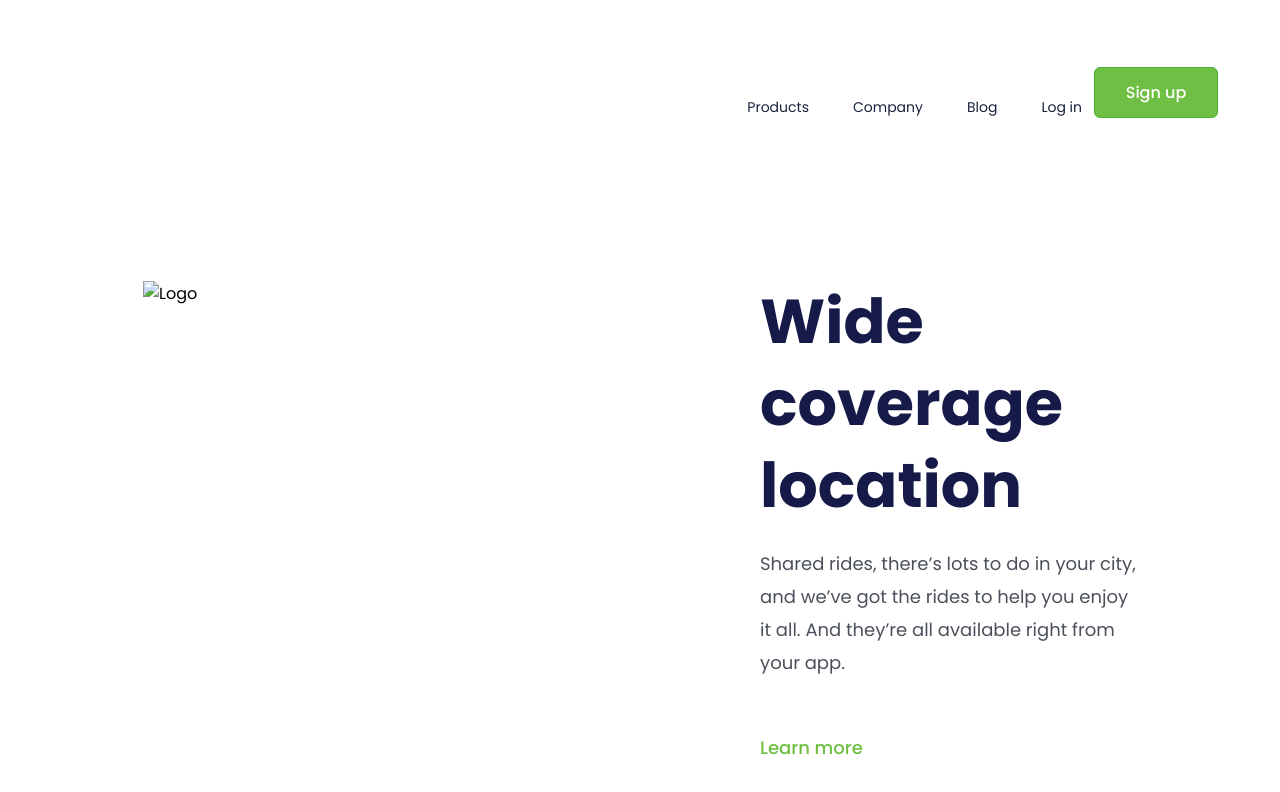
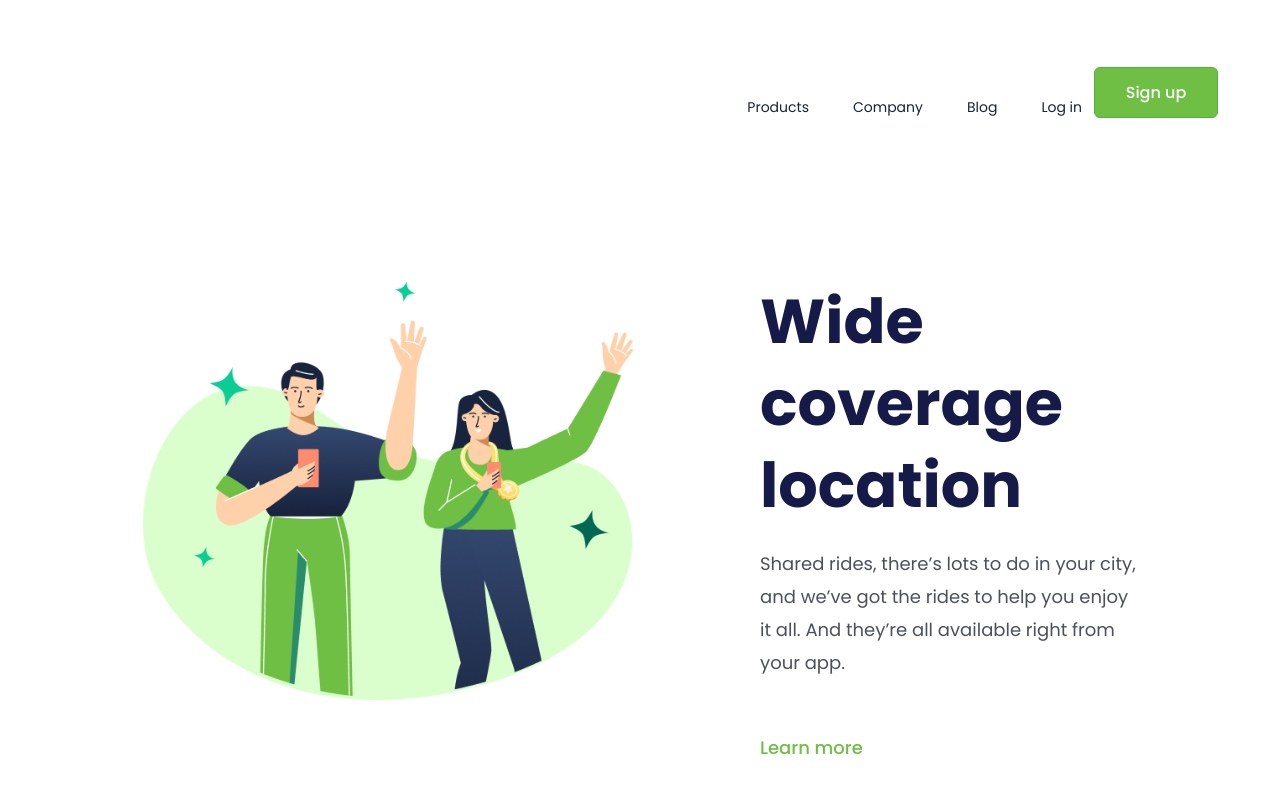
Before and after one commit to Lary261/wide-coverage-location, a plain HTML site: page index.html in a window 1280 px wide. Drawn offline with Linux system fonts and the light colour scheme; the site is published under a folder, as on GitHub Pages, so addresses that start at the root find nothing.

Commit message:
alteração no link da imagem faltou o ponto

```diff
--- a/index.html
+++ b/index.html
@@ -18,7 +18,7 @@
     </header>
 
     <main>
-        <img src="/assets/logo.png" alt="Logo">
+        <img src="./assets/logo.png" alt="Logo">
 
         <div class="content">
             <h1>Wide coverage location</h1>
```
